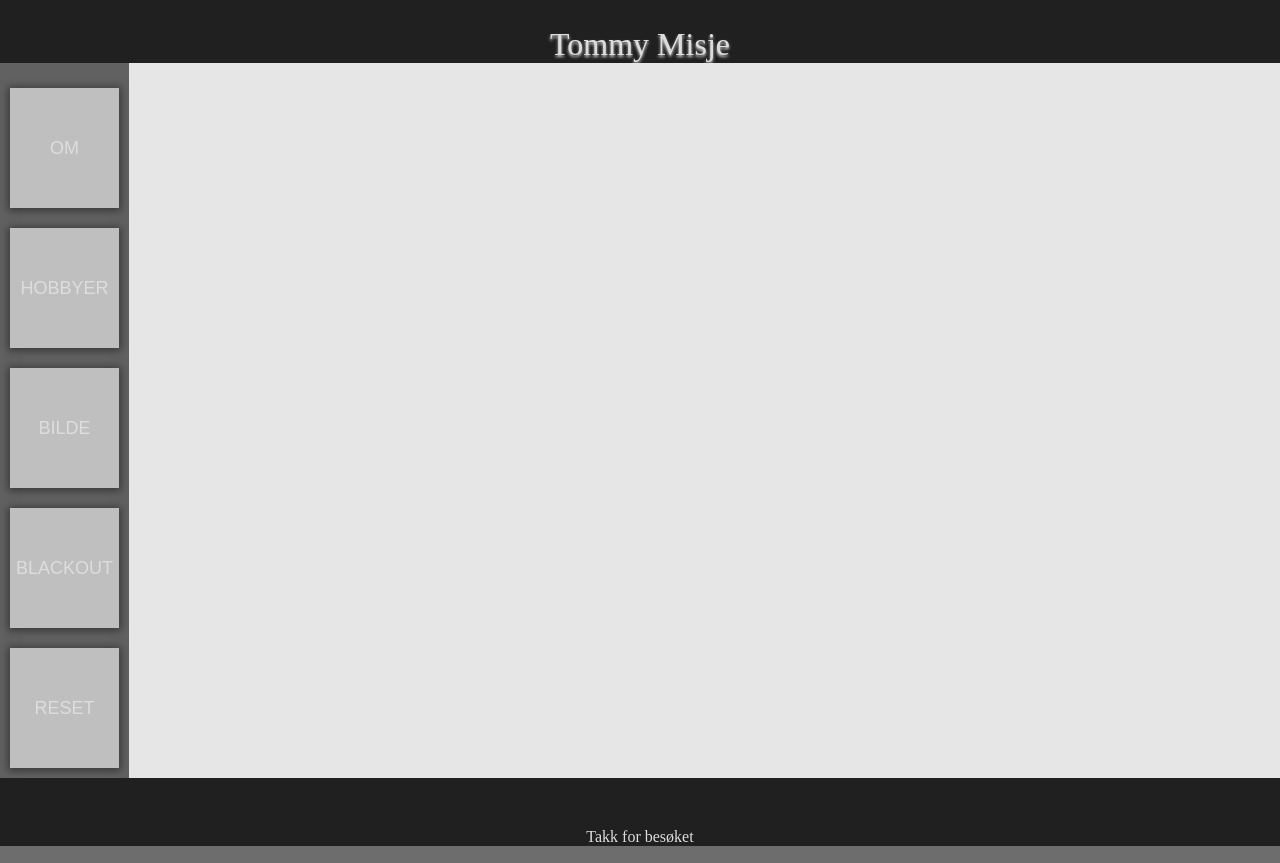
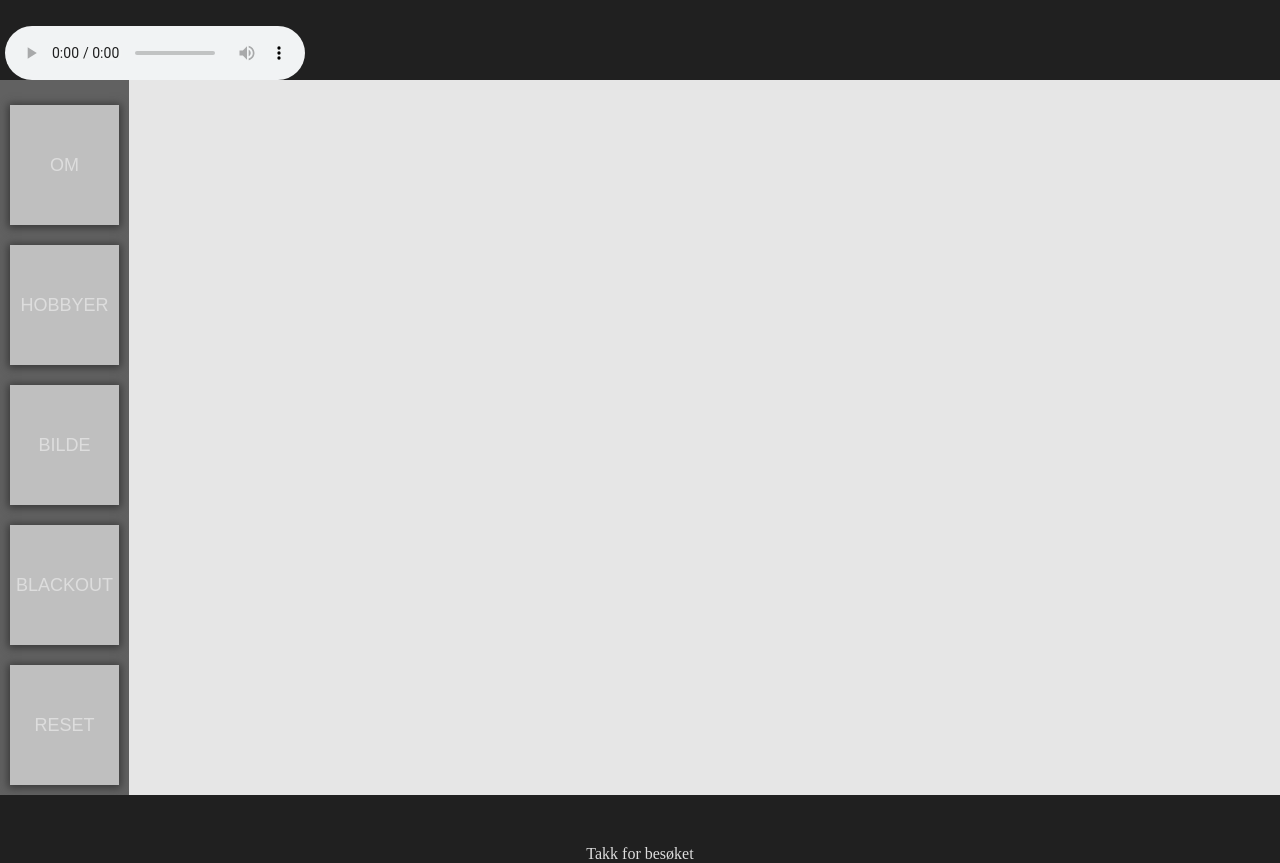
Before and after one commit to TM-sha/GetAcademy, a plain HTML site: page Hjemmeside/index.html in a window 1280 px wide. Drawn offline with Linux system fonts and the light colour scheme.

Commit message:
Audio controls
Added accsess

```diff
--- a/Hjemmeside/index.html
+++ b/Hjemmeside/index.html
@@ -12,11 +12,11 @@
 
 <body>
     <!--OBS ikke mobilvennlig for øyeblikket-->
-    <audio controls autoplay loop preload="auto"
-        src="carl-orff-o-fortuna-carmina-burana-made-with-Voicemod-technology.mp3"></audio>
+
 
     <div class="page">
-        <div class="header">Tommy Misje</div>
+        <div class="header"><audio controls autoplay loop preload="auto"
+                src="carl-orff-o-fortuna-carmina-burana-made-with-Voicemod-technology.mp3"></audio></div>
         <div class="menu">
             <button onclick="showInfo()" id="infoVisited1"><span>om</span></button>
             <button onclick="showHobby()" id="infoVisited2"><span>hobbyer</span></button>
--- a/Hjemmeside/style.css
+++ b/Hjemmeside/style.css
@@ -6,7 +6,8 @@ body {
 }
 
 audio {
-    display: none;
+    display: inline;
+    margin-left: 5px;
 }
 
 .page {
```
